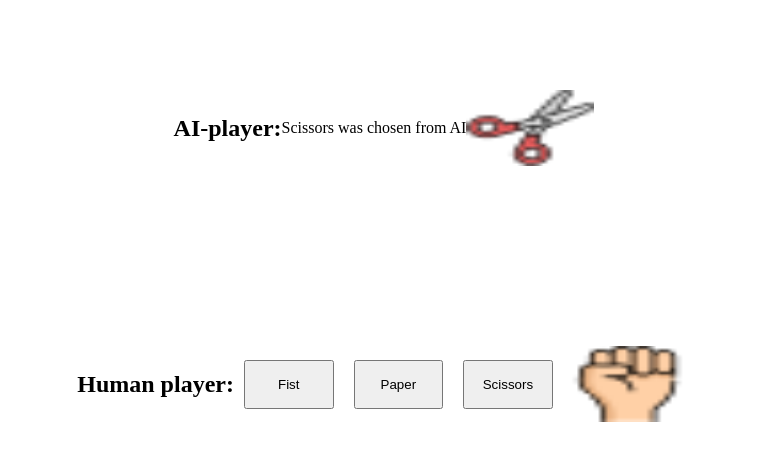
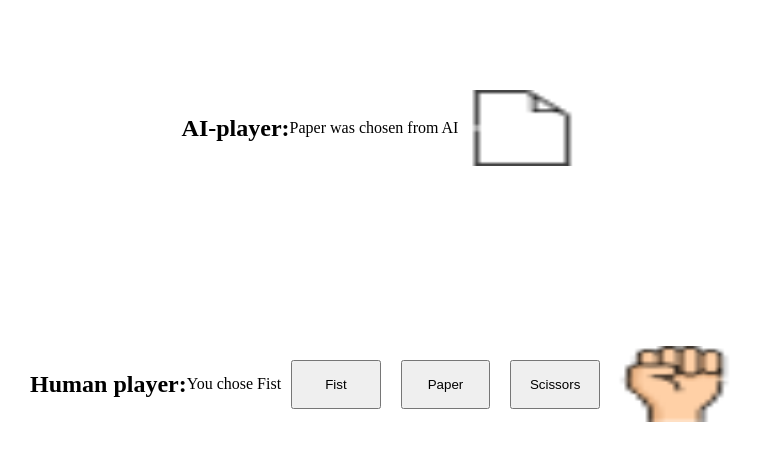
Before and after one commit to Balxkodehodet/opg4-javascript-dom, a plain HTML site: page index.html in a window 1280 px wide. Both pictures are taken after a click on the button "Fist". Shown: the whole page, without its empty margins (256-1016 px from the left). Drawn offline with Linux system fonts and the light colour scheme.

Commit message:
finished putting aiplayergame function inside eventlistener

```diff
--- a/index.html
+++ b/index.html
@@ -23,6 +23,7 @@
       <section id="pc-player">
         <h2>Human player:</h2>
         <br />
+        <p id="pctext"></p>
         <button id="btnFist">Fist</button><br />
         <button id="btnPaper">Paper</button><br />
         <button id="btnScissors">Scissors</button><br />
--- a/script.js
+++ b/script.js
@@ -16,11 +16,15 @@ const pcPaper = document.getElementById("paper-pc");
 const pcFist = document.getElementById("fist-pc");
 const pcScissors = document.getElementById("scissors-pc");
 
+// Get text elements in pc and AI respectively to add text content later
 const aiTxt = document.getElementById("aitext");
+const pcTxt = document.getElementById("pctext");
 
 // Store the paper fist and scissors ID names in an array
 const aiCombo = ["fist-ai", "paper-ai", "scissors-ai"];
 
+// Beginning of aiPlayer function
+function aiPlayerGame() {
   // Random number between 0 and 2
   let randomNrGen = Math.floor(Math.random() * aiCombo.length);
 
@@ -49,16 +53,24 @@ switch (aiCombo[randomNrGen]) {
       aiPaper.classList.add("hidden");
       break;
   }
+}
+// End of aiPlayer function
 
-pcBtnFist.addEventListener("click", () =>
-  showElement(pcFist, pcPaper, pcScissors)
-);
-pcBtnPaper.addEventListener("click", () =>
-  showElement(pcPaper, pcScissors, pcFist)
-);
-pcBtnScissors.addEventListener("click", () =>
-  showElement(pcScissors, pcFist, pcPaper)
-);
+pcBtnFist.addEventListener("click", () => {
+  pcTxt.textContent = "You chose Fist";
+  showElement(pcFist, pcPaper, pcScissors);
+  aiPlayerGame();
+});
+pcBtnPaper.addEventListener("click", () => {
+  pcTxt.textContent = "You chose paper";
+  showElement(pcPaper, pcScissors, pcFist);
+  aiPlayerGame();
+});
+pcBtnScissors.addEventListener("click", () => {
+  pcTxt.textContent = "You chose Scissors";
+  showElement(pcScissors, pcFist, pcPaper);
+  aiPlayerGame();
+});
 
 function showElement(element, toRemove1, toRemove2) {
   element.classList.remove("hidden");
```
Lines whose indentation alone changed are shown as unchanged.
